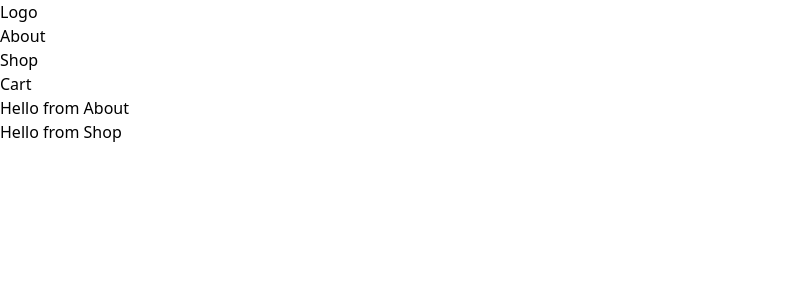
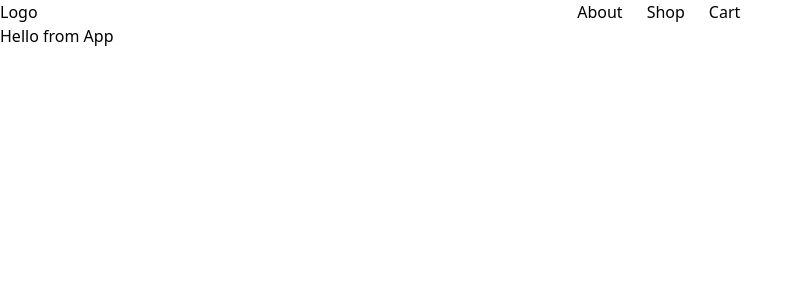
Before and after one commit to jtcaovan/shopping-cart, a React (Create React App) app: page / in a window 1280 px wide. Shown: the top 300 px of the page, without its empty margins (0-803 px from the left). Built offline with nearby package versions, Linux system fonts and the light colour scheme.

Commit message:
Added routes for pages

```diff
--- a/src/App.js
+++ b/src/App.js
@@ -1,15 +1,9 @@
 import React from 'react'
-import Nav from './Nav'
-import About from './About'
-import Shop from './Shop'
-
 
 function App() {
   return (
     <div>
-      <Nav />
-      <About />
-      <Shop />
+      Hello from App
     </div>
   );
 }
--- a/src/Nav.js
+++ b/src/Nav.js
@@ -4,9 +4,12 @@ import { Link } from 'react-router-dom'
 
 const Nav = () => {
   return (
-        <nav>
-            <h3>Logo</h3>
-            <ul>
+        <nav className='flex'>
+                <Link to='/'>
+                    <h1>Logo</h1>
+                </Link>
+
+            <ul className='flex space-x-6 m-auto'>
                 <Link to='/about'>
                     <li>About</li>
                 </Link>
--- a/src/Routes.js
+++ b/src/Routes.js
@@ -1,5 +1,6 @@
 import React from 'react'
 import { BrowserRouter as Router, Switch, Route } from 'react-router-dom';
+import Nav from './Nav'
 import App from './App'
 import About from './About'
 import Shop from './Shop'
@@ -8,6 +9,7 @@ import Cart from './Cart'
 const Routes = () => {
     return (
         <Router>
+            <Nav />
             <Switch>
                 <Route exact path='/' component={App} />
                 <Route exact path='/about' component={About} />
```
